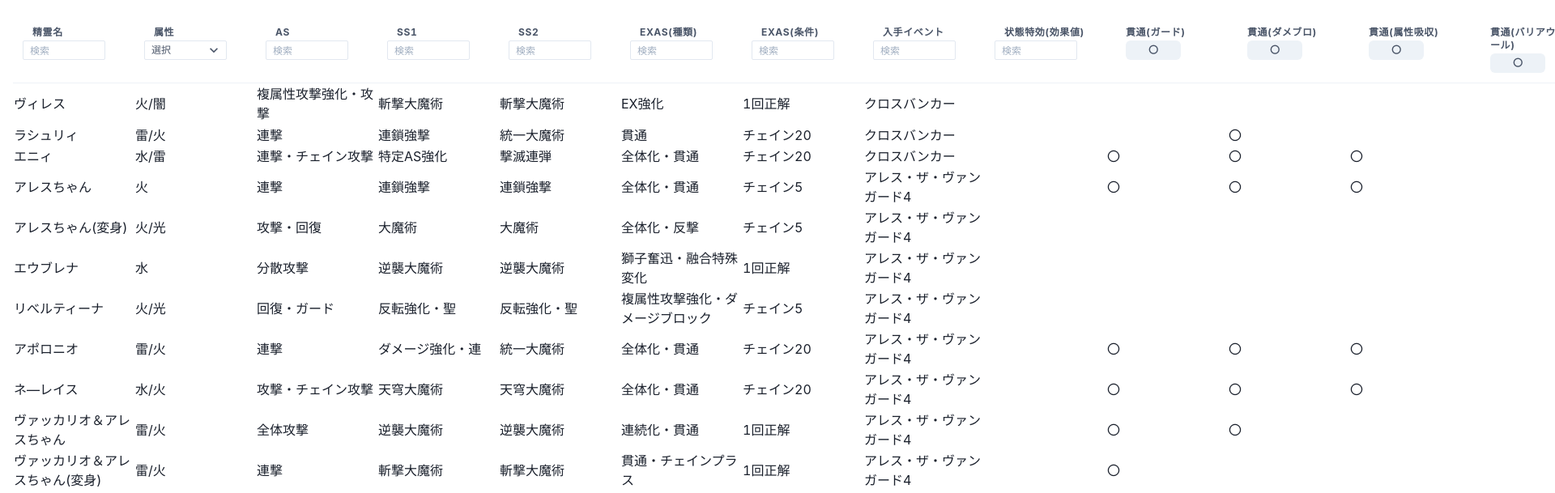
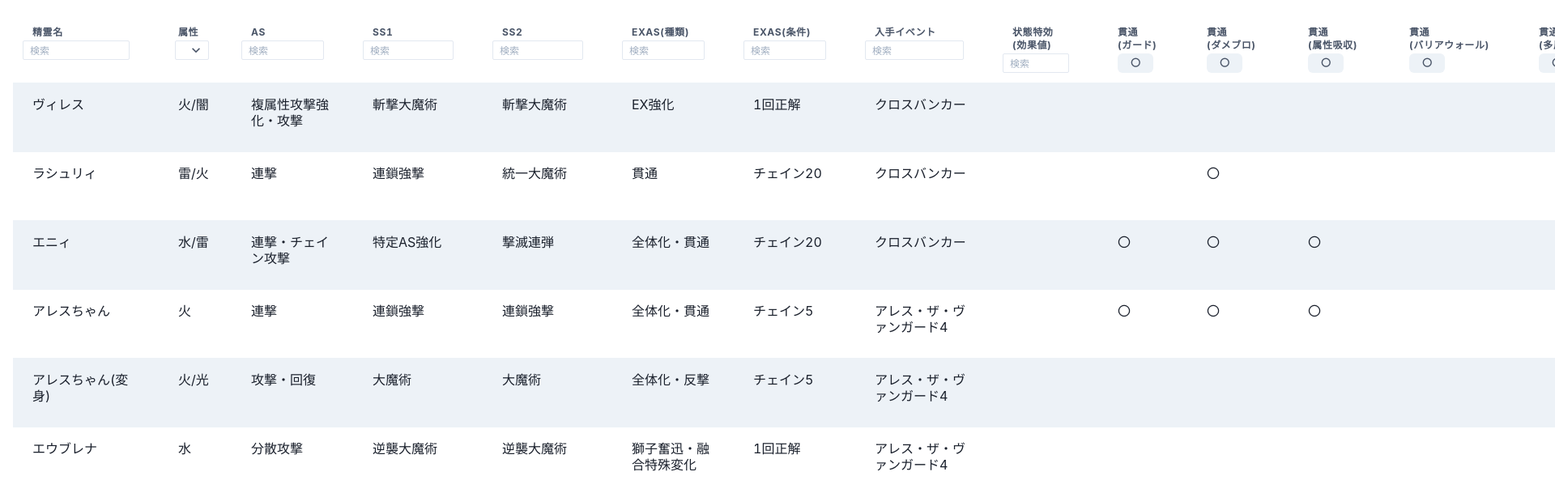
Before and after one commit to Kaffff/kurowiz, a Next.js app: page / in a window 1280 px wide. Shown: the top 609 px of the page at 81% size, 1920 px wide, since content can reach past the window. Built offline with nearby package versions, Linux system fonts and the light colour scheme.

Commit message:
update layout

```diff
--- a/components/TableContainer.tsx
+++ b/components/TableContainer.tsx
@@ -15,6 +15,7 @@ import {
     Select,
     Th,
     Tr,
+    Td,
     Thead,
     Tbody,
     Flex,
@@ -79,7 +80,7 @@ const TableContainer = ({ columns, data }) => {
 
     return (
         <Fragment>
-            <Table overflow="scroll" {...getTableProps()}>
+            <Table variant="striped" overflow="scroll" {...getTableProps()}>
                 <Thead>
                     {headerGroups.map((headerGroup) => (
                         // eslint-disable-next-line react/jsx-key
@@ -109,9 +110,9 @@ const TableContainer = ({ columns, data }) => {
                                 {row.cells.map((cell) => {
                                     return (
                                         // eslint-disable-next-line react/jsx-key
-                                        <td {...cell.getCellProps()}>
+                                        <Td {...cell.getCellProps()} h="85">
                                             {cell.render("Cell")}
-                                        </td>
+                                        </Td>
                                     );
                                 })}
                             </Tr>
--- a/components/filters/SelectMaruFilter.tsx
+++ b/components/filters/SelectMaruFilter.tsx
@@ -9,8 +9,8 @@ const SelectMaruFilter: React.FC<{ column: any }> = ({
         <Button
             size="xs"
             marginTop="0.5"
-            paddingLeft="7"
-            paddingRight="7"
+            paddingLeft="4"
+            paddingRight="4"
             onClick={() => {
                 isClick ? setFilter("") : setFilter("〇");
                 setIsClick(!isClick);
--- a/components/filters/SelectTypeFilter.tsx
+++ b/components/filters/SelectTypeFilter.tsx
@@ -8,7 +8,7 @@ const SelectTypeFilter: React.FC<{ column: any }> = ({
         <Select
             size="xs"
             marginTop="0.5"
-            marginLeft="-3"
+            marginLeft="-1"
             placeholder="選択"
             onChange={(e: any) => {
                 setFilter(e.target.value || undefined);
--- a/pages/index.tsx
+++ b/pages/index.tsx
@@ -11,31 +11,38 @@ const Home: React.FC = () => {
             {
                 Header: "精霊名",
                 accessor: "精霊名",
+                width: 180,
             },
             {
                 Header: "属性",
                 accessor: "属性",
                 Filter: SelectTypeFilter,
+                width: 90,
             },
             {
                 Header: "AS",
                 accessor: "AS",
+                width: 150,
             },
             {
                 Header: "SS1",
                 accessor: "SS1",
+                width: 160,
             },
             {
                 Header: "SS2",
                 accessor: "SS2",
+                width: 160,
             },
             {
                 Header: "EXAS(種類)",
                 accessor: "EXAS(種類)",
+                width: 150,
             },
             {
                 Header: "EXAS(条件)",
                 accessor: "EXAS(条件)",
+                width: 150,
             },
             {
                 Header: "所持",
@@ -44,40 +51,48 @@ const Home: React.FC = () => {
             {
                 Header: "入手イベント",
                 accessor: "入手イベント",
+                width: 170,
             },
             {
-                Header: "状態特効(効果値)",
+                Header: "状態特効　　(効果値)",
                 accessor: "状態特効(効果値)",
+                width: 130,
             },
             {
-                Header: "貫通(ガード)",
+                Header: "貫通　　(ガード)",
                 accessor: "貫通(ガード)",
                 Filter: SelectMaruFilter,
+                width: 110,
             },
             {
-                Header: "貫通(ダメブロ)",
+                Header: "貫通　　　(ダメブロ)",
                 accessor: "貫通(ダメブロ)",
                 Filter: SelectMaruFilter,
+                width: 125,
             },
             {
-                Header: "貫通(属性吸収)",
+                Header: "貫通　　　(属性吸収)",
                 accessor: "貫通(属性吸収)",
                 Filter: SelectMaruFilter,
+                width: 125,
             },
             {
-                Header: "貫通(バリアウォール)",
+                Header: "貫通　　　　　　(バリアウォール)",
                 accessor: "貫通(バリアウォール)",
                 Filter: SelectMaruFilter,
+                width: 160,
             },
             {
-                Header: "貫通(多層)",
+                Header: "貫通　(多層)",
                 accessor: "貫通(多層)",
                 Filter: SelectMaruFilter,
+                width: 100,
             },
             {
-                Header: "貫通(属性免疫)",
+                Header: "貫通　　　(属性免疫)",
                 accessor: "貫通(属性免疫)",
                 Filter: SelectMaruFilter,
+                width: 125,
             },
             {
                 Header: "精霊名2",
```
